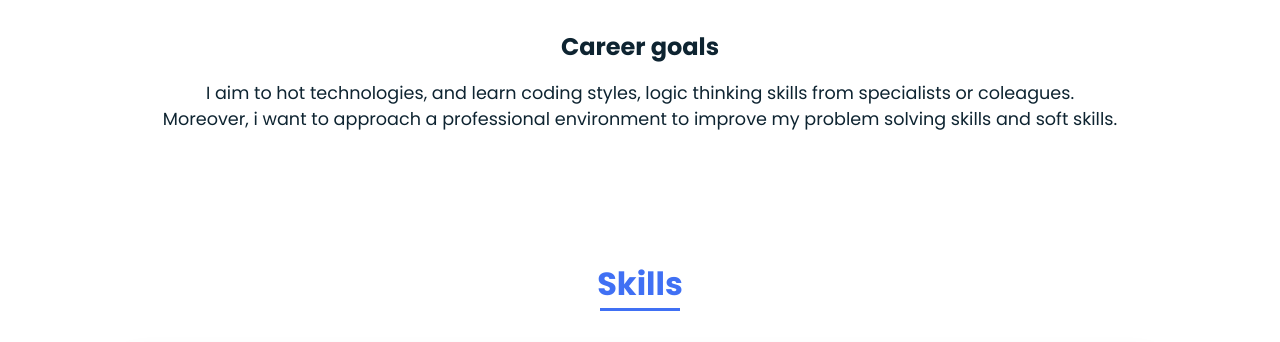
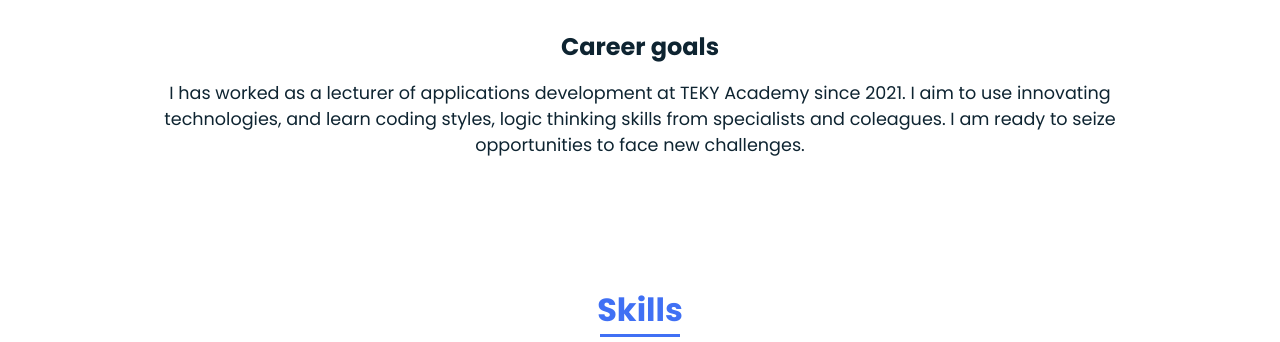
Before and after one commit to Vinhvp/phuvinhCV, a plain HTML site: page index.html in a window 1280 px wide. Shown: the part 1279-1621 px from the top of the page. Drawn offline with nearby package versions, Linux system fonts and the light colour scheme.

Commit message:
Update index.html
update intro

```diff
--- a/index.html
+++ b/index.html
@@ -67,8 +67,8 @@
 
             <div>
                 <h2 class="about__subtitle">Career goals</h2>
-                <p class="about_text">I aim to hot technologies, and learn coding styles, logic thinking skills from specialists or coleagues.</p>
-                <p class="about_text">Moreover, i want to approach a professional environment to improve my problem solving skills and soft skills.</p>
+                <p class="about_text">I has worked as a lecturer of applications development at TEKY Academy since 2021. I aim to use innovating technologies, and learn coding styles, logic thinking skills from specialists and coleagues.
+                    I am ready to seize opportunities to face new challenges.</p>
             </div>
         </div>
     </section>
```
